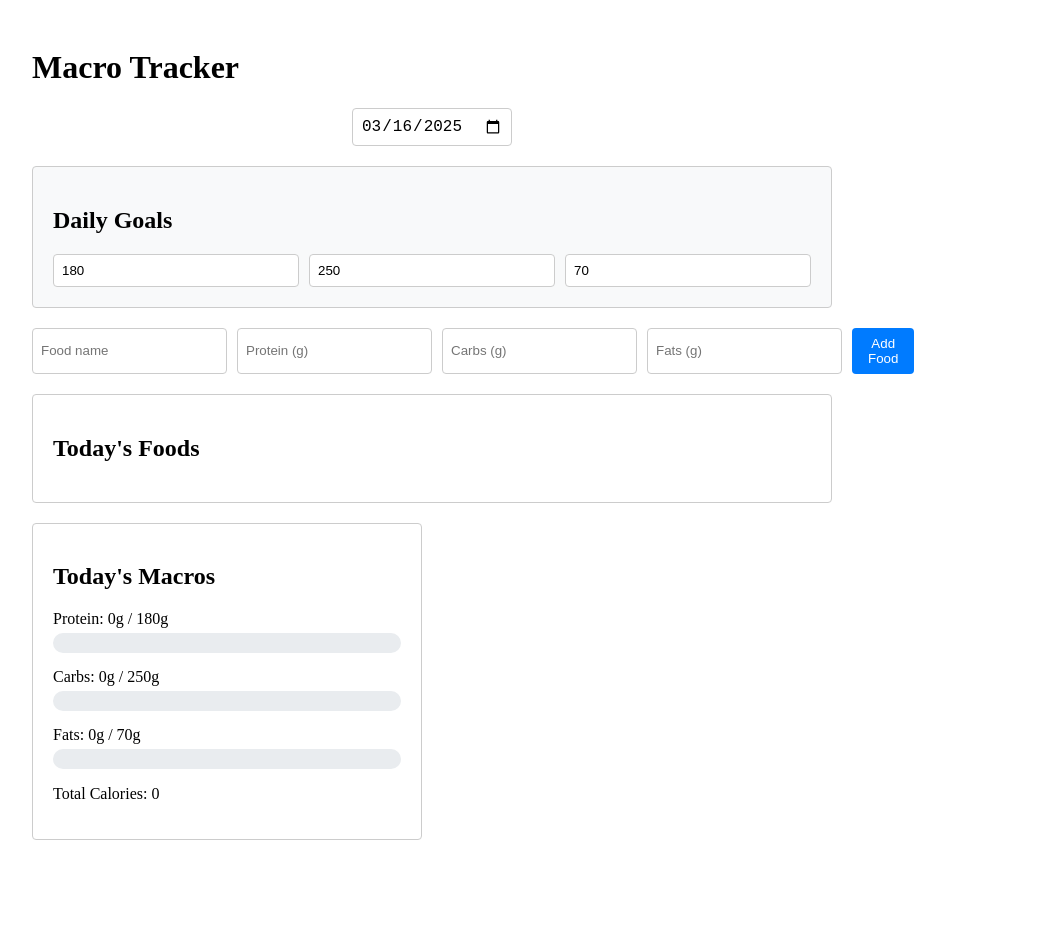
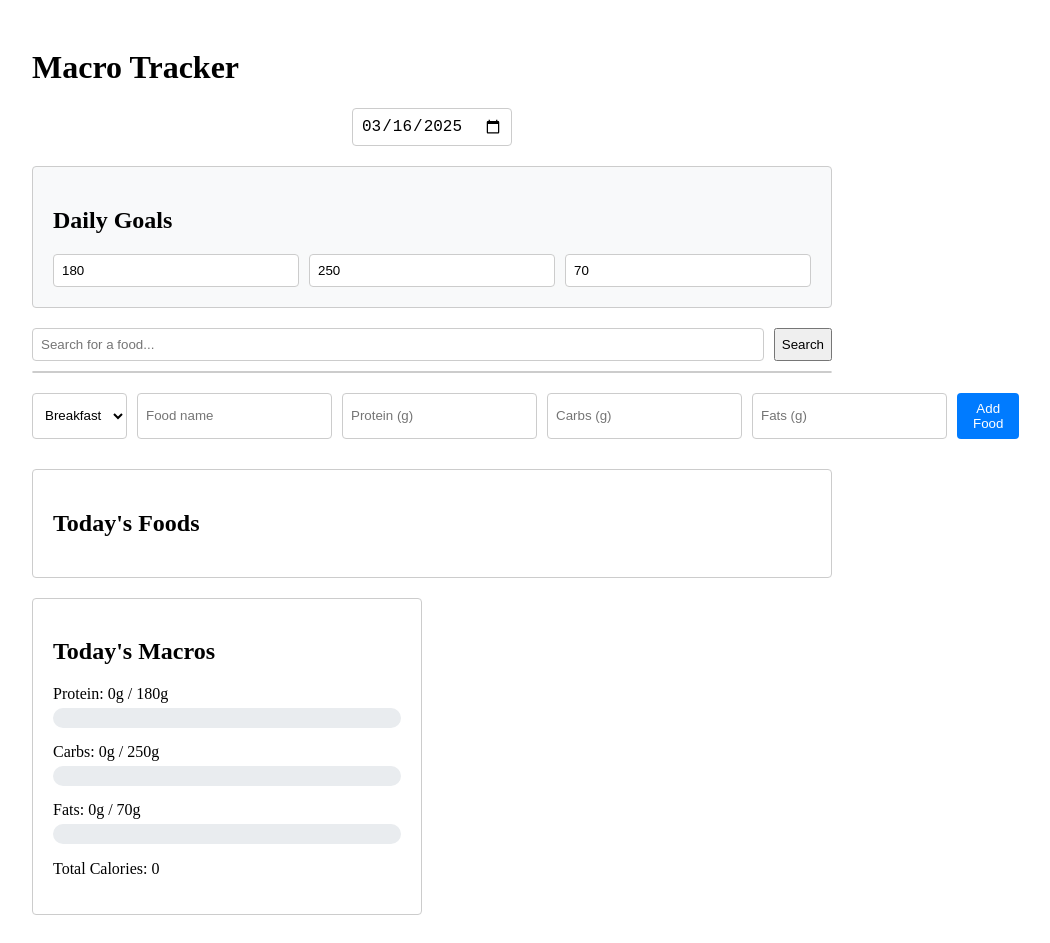
Before and after one commit to Kettlebell319/Kbell---foodtrackerapp, a React (Create React App) app: page / in a window 1280 px wide. Shown: the whole page, without its empty margins (208-1258 px from the left). Before the commit the page ends 868 px from the top, so only its background shows below. Built offline with nearby package versions, Linux system fonts and the light colour scheme.

Commit message:
Add food search component and meal categories with styling

```diff
--- a/src/App.css
+++ b/src/App.css
@@ -147,3 +147,68 @@
   font-weight: 500;
   min-width: 150px;
 }
+
+/* Food Search Styling */
+.food-search {
+  margin-bottom: 20px;
+}
+
+.search-input {
+  display: flex;
+  gap: 10px;
+  margin-bottom: 10px;
+}
+
+.search-input input {
+  flex: 1;
+  padding: 8px;
+  border: 1px solid #ccc;
+  border-radius: 4px;
+}
+
+.search-results {
+  max-height: 300px;
+  overflow-y: auto;
+  border: 1px solid #ccc;
+  border-radius: 4px;
+}
+
+.food-result {
+  display: flex;
+  justify-content: space-between;
+  padding: 10px;
+  cursor: pointer;
+  border-bottom: 1px solid #eee;
+}
+
+.food-result:hover {
+  background-color: #f0f0f0;
+}
+
+.food-macros {
+  display: flex;
+  gap: 10px;
+}
+
+/* Food Entry Container */
+.food-entry-container {
+  margin-bottom: 30px;
+}
+
+.food-entry select {
+  padding: 8px;
+  border: 1px solid #ccc;
+  border-radius: 4px;
+  background-color: white;
+}
+
+/* Category styling in meal list */
+.meal-category {
+  font-size: 12px;
+  text-transform: uppercase;
+  color: #666;
+  background-color: #e9ecef;
+  padding: 2px 6px;
+  border-radius: 3px;
+  margin-right: 10px;
+}
--- a/src/components/FoodEntry.js
+++ b/src/components/FoodEntry.js
@@ -1,4 +1,5 @@
 import React, { useState } from 'react';
+import FoodSearch from './FoodSearch';
 
 function FoodEntry({ onAddMeal }) {
   const [food, setFood] = useState({
@@ -6,7 +7,10 @@ function FoodEntry({ onAddMeal }) {
     protein: '',
     carbs: '',
     fats: '',
+    category: 'breakfast'
   });
+
+  const mealCategories = ['breakfast', 'lunch', 'dinner', 'snacks'];
 
   const handleSubmit = (e) => {
     e.preventDefault();
@@ -17,11 +21,35 @@ function FoodEntry({ onAddMeal }) {
       fats: Number(food.fats),
       date: new Date(),
     });
-    setFood({ name: '', protein: '', carbs: '', fats: '' });
+    setFood({ name: '', protein: '', carbs: '', fats: '', category: 'breakfast' });
+  };
+
+  const handleFoodSelect = (selectedFood) => {
+    setFood({
+      ...food,
+      name: selectedFood.name,
+      protein: selectedFood.protein,
+      carbs: selectedFood.carbs,
+      fats: selectedFood.fats
+    });
   };
 
   return (
+    <div className="food-entry-container">
+      <FoodSearch onSelectFood={handleFoodSelect} />
+
       <form onSubmit={handleSubmit} className="food-entry">
+        <select
+          value={food.category}
+          onChange={(e) => setFood({ ...food, category: e.target.value })}
+        >
+          {mealCategories.map(category => (
+            <option key={category} value={category}>
+              {category.charAt(0).toUpperCase() + category.slice(1)}
+            </option>
+          ))}
+        </select>
+
         <input
           type="text"
           placeholder="Food name"
@@ -52,6 +80,7 @@ function FoodEntry({ onAddMeal }) {
         />
         <button type="submit">Add Food</button>
       </form>
+    </div>
   );
 }
 
--- /dev/null
+++ b/src/components/FoodSearch.js
@@ -0,0 +1,58 @@
+import React, { useState } from 'react';
+
+function FoodSearch({ onSelectFood }) {
+  const [searchTerm, setSearchTerm] = useState('');
+  const [searchResults, setSearchResults] = useState([]);
+  const [loading, setLoading] = useState(false);
+
+  const searchFood = async (term) => {
+    if (!term) return;
+    setLoading(true);
+    try {
+      // Replace with your actual API endpoint
+      const response = await fetch(`YOUR_FOOD_API_ENDPOINT?query=${term}`);
+      const data = await response.json();
+      setSearchResults(data);
+    } catch (error) {
+      console.error('Error searching foods:', error);
+    }
+    setLoading(false);
+  };
+
+  return (
+    <div className="food-search">
+      <div className="search-input">
+        <input
+          type="text"
+          value={searchTerm}
+          onChange={(e) => setSearchTerm(e.target.value)}
+          placeholder="Search for a food..."
+        />
+        <button onClick={() => searchFood(searchTerm)}>Search</button>
+      </div>
+
+      {loading ? (
+        <div>Loading...</div>
+      ) : (
+        <div className="search-results">
+          {searchResults.map(food => (
+            <div
+              key={food.id}
+              className="food-result"
+              onClick={() => onSelectFood(food)}
+            >
+              <span>{food.name}</span>
+              <div className="food-macros">
+                <span>P: {food.protein}g</span>
+                <span>C: {food.carbs}g</span>
+                <span>F: {food.fats}g</span>
+              </div>
+            </div>
+          ))}
+        </div>
+      )}
+    </div>
+  );
+}
+
+export default FoodSearch;
```
Lines whose indentation alone changed are shown as unchanged.
